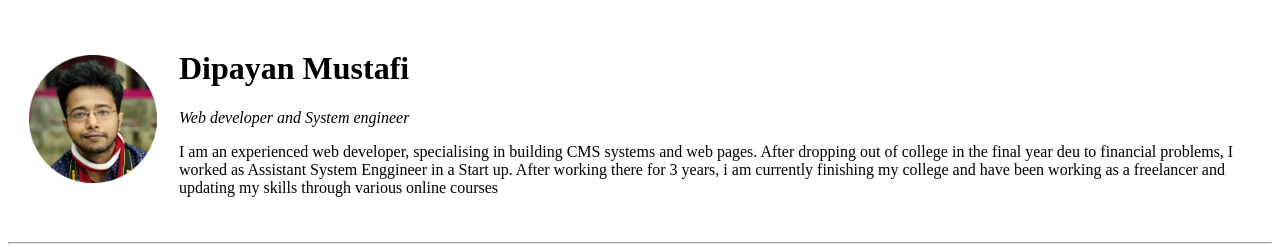
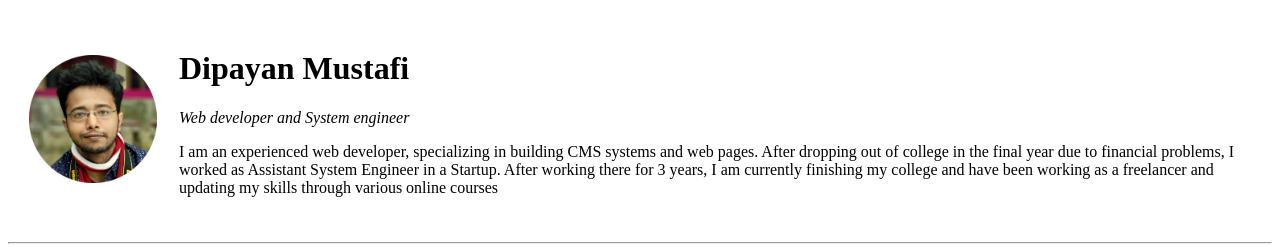
Before and after one commit to dipayanmustafi/cv, a plain HTML site: page index.html in a window 1280 px wide. Shown: the top 247 px of the page. Drawn offline with Linux system fonts and the light colour scheme.

Commit message:
Correcting text

```diff
--- a/index.html
+++ b/index.html
@@ -13,11 +13,12 @@
       <td>
         <h1> Dipayan Mustafi</h1>
         <p><em>Web developer and System engineer</em></p>
-        <p>I am an experienced web developer, specialising in building CMS systems and
-          web pages. After dropping out of college in the final year deu to financial
-          problems, I worked as Assistant System Enggineer in a Start up.
-          After working there for 3 years, i am currently finishing my college and have
-          been working as a freelancer and updating my skills through various online courses</p>
+        <p>I am an experienced web developer, specializing in building CMS systems
+           and web pages. After dropping out of college in the final year due to
+           financial problems, I worked as Assistant System Engineer in a Startup.
+           After working there for 3 years, I am currently finishing my college
+           and have been working as a freelancer and updating my skills through
+           various online courses</p>
       </td>
     </tr>
   </table>
```
